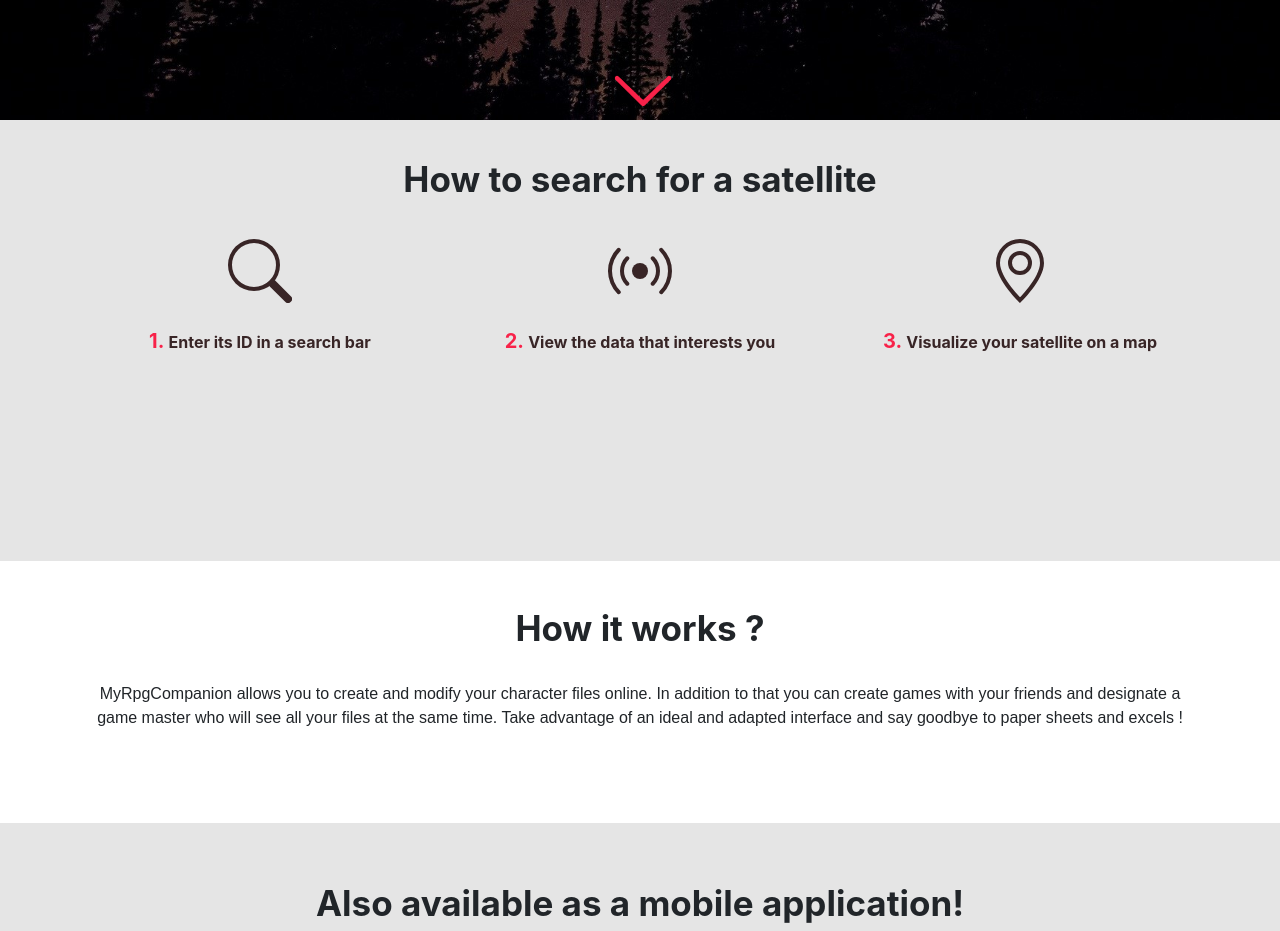
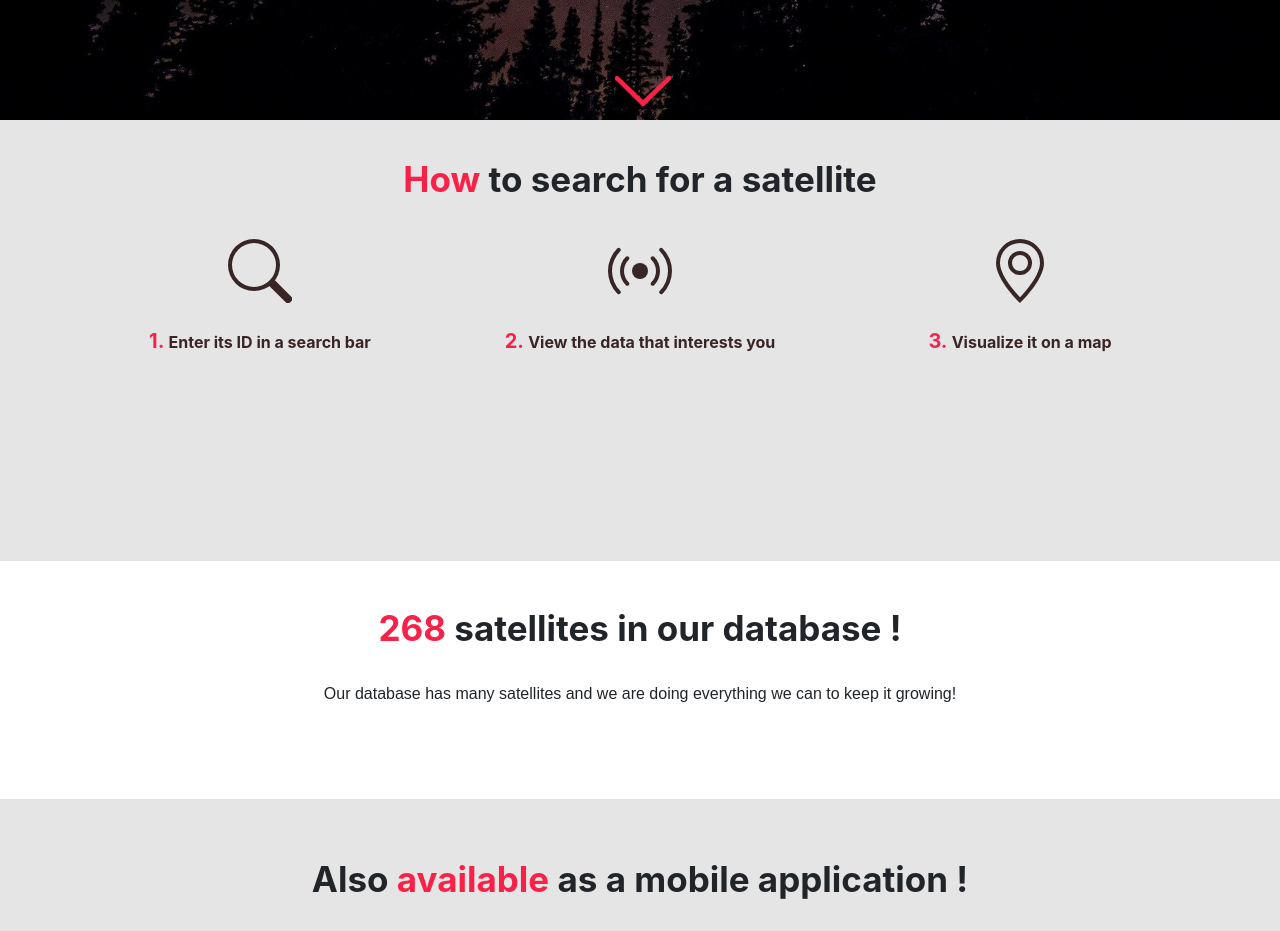
Before and after one commit to Brasegon/ARE-YOU-DEAD-OR-ALIVE, an Angular app: page / in a window 1280 px wide. Shown: the part 680-1611 px from the top of the page. Built offline with nearby package versions, Linux system fonts and the light colour scheme.

Commit message:
front developpement

```diff
--- a/src/app/about/about.component.html
+++ b/src/app/about/about.component.html
@@ -1,5 +1,5 @@
 <div class="why">
-  <h2>How to search for a satellite</h2>
+  <h2><span style="color: #F82249">How</span> to search for a satellite</h2>
   <div class="container ct2">
   <div class="row">
     <div class="col-lg-4 col-md-4 col-sm-12"><svg width="4em" height="4em" viewBox="0 0 16 16" class="bi bi-search" fill="currentColor" xmlns="http://www.w3.org/2000/svg">
@@ -23,7 +23,7 @@
       <path fill-rule="evenodd" d="M12.166 8.94C12.696 7.867 13 6.862 13 6A5 5 0 0 0 3 6c0 .862.305 1.867.834 2.94.524 1.062 1.234 2.12 1.96 3.07A31.481 31.481 0 0 0 8 14.58l.208-.22a31.493 31.493 0 0 0 1.998-2.35c.726-.95 1.436-2.008 1.96-3.07zM8 16s6-5.686 6-10A6 6 0 0 0 2 6c0 4.314 6 10 6 10z"/>
       <path fill-rule="evenodd" d="M8 8a2 2 0 1 0 0-4 2 2 0 0 0 0 4zm0 1a3 3 0 1 0 0-6 3 3 0 0 0 0 6z"/>
     </svg>
-    <div class="desc"><span style="color : #F82249; font-size : 20px;">3. </span>Visualize your satellite on a map
+    <div class="desc"><span style="color : #F82249; font-size : 20px;">3. </span>Visualize it on a map
     </div>
 
 
@@ -34,27 +34,26 @@
 </div>
 <div class = "how">
 <div class="container">
-  <h2>How it works ?
+  <h2><span style="color: #F82249">268</span> satellites in our database !
   </h2>
 
   <p>
-    MyRpgCompanion allows you to create and modify your character files online.
-    In addition to that you can create games with your friends and designate a game master who will see all your files at the same time.
-    Take advantage of an ideal and adapted interface and say goodbye to paper sheets and excels !</p>
+
+Our database has many satellites and we are doing everything we can to keep it growing!</p>
 </div>
 </div>
 
 <div class="mob">
 <div class="container">
-  <h2>Also available as a mobile application!</h2>
+  <h2>Also <span style="color: #F82249">available</span> as a mobile application !</h2>
 
   <div class="row no-gutters">
     <div class="col-6 col-md-4" id="tel"><svg width="15em" height="15em" viewBox="0 0 16 16" class="bi bi-phone" fill="currentColor" xmlns="http://www.w3.org/2000/svg">
       <path fill-rule="evenodd" d="M11 1H5a1 1 0 0 0-1 1v12a1 1 0 0 0 1 1h6a1 1 0 0 0 1-1V2a1 1 0 0 0-1-1zM5 0a2 2 0 0 0-2 2v12a2 2 0 0 0 2 2h6a2 2 0 0 0 2-2V2a2 2 0 0 0-2-2H5z"/>
       <path fill-rule="evenodd" d="M8 14a1 1 0 1 0 0-2 1 1 0 0 0 0 2z"/>
     </svg></div>
-    <div class="col-12 col-sm-6 col-md-8"><div class="mob_text">MyRpgCompanion is also available on the play store,<br> this version is adapted for mobile and allows you to<br> have an ideal interface to play anywhere and at any time!
-      <br><span>Link: play.mescouillesenslip.com</span></div>
+    <div class="col-12 col-sm-6 col-md-8"><div class="mob_text">EpiCosmos is also available on the play store,<br> this version is adapted for mobile and allows you to<br> have an ideal interface anywhere and at any time!
+      <br><span>Link: playstore.exemple.com</span></div>
       </div>
   </div>
 
```
